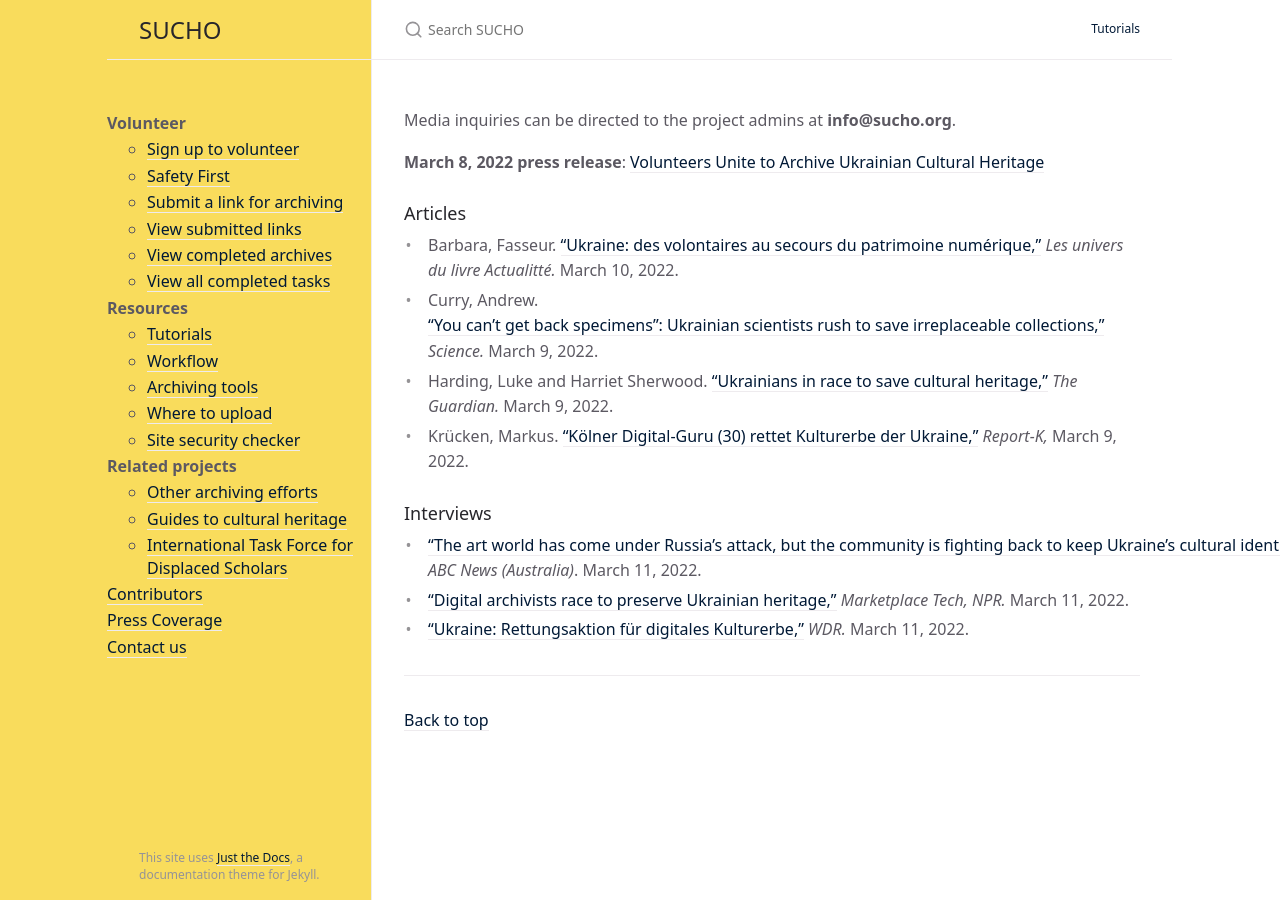
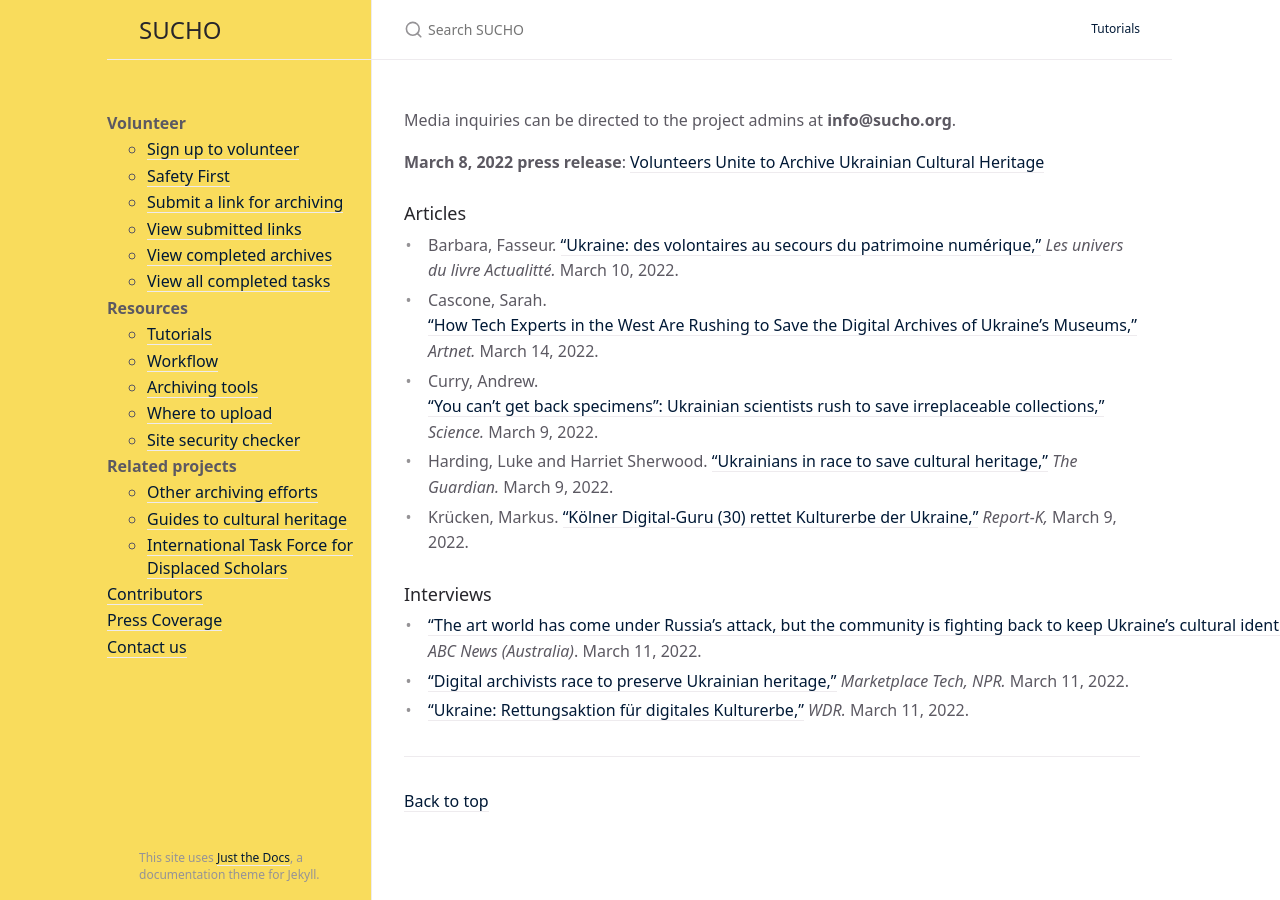
Before and after one commit to sucho-archiving/sucho-archiving.github.io, a Jekyll site: the page built from press.md, in a window 1280 px wide. Built offline with Jekyll 4.4.1, drawn with Linux system fonts in a browser that asks for light colours.

Commit message:
added article

```diff
--- a/press.md
+++ b/press.md
@@ -11,6 +11,7 @@ Media inquiries can be directed to the project admins at **info@sucho.org**.
 
 ### Articles
 - Barbara, Fasseur. ["Ukraine: des volontaires au secours du patrimoine numérique,"](https://actualitte.com/article/105097/ressources/ukraine-des-volontaires-au-secours-du-patrimoine-numerique) *Les univers du livre Actualitté.* March 10, 2022.
+- Cascone, Sarah. ["How Tech Experts in the West Are Rushing to Save the Digital Archives of Ukraine’s Museums,"](https://news.artnet.com/art-world/saving-ukrainian-cultural-heritage-online-2084036) *Artnet.* March 14, 2022.
 - Curry, Andrew. [“You can’t get back specimens”: Ukrainian scientists rush to save irreplaceable collections,"](https://www.science.org/content/article/you-can-t-get-back-specimens-ukrainian-scientists-rush-save-irreplaceable-collections) *Science.* March 9, 2022.
 - Harding, Luke and Harriet Sherwood. ["Ukrainians in race to save cultural heritage,"](https://www.theguardian.com/world/2022/mar/09/ukrainians-in-race-to-save-a-nations-cultural-heritage) *The Guardian.* March 9, 2022.
 - Krücken, Markus. ["Kölner Digital-Guru (30) rettet Kulturerbe der Ukraine,"](https://www.report-k.de/koelner-digital-guru-30-rettet-kulturerbe-der-ukraine/) *Report-K,* March 9, 2022.
```
